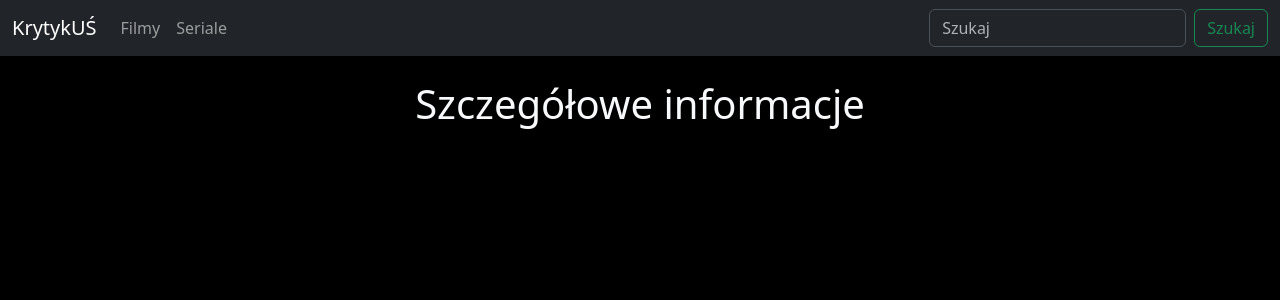
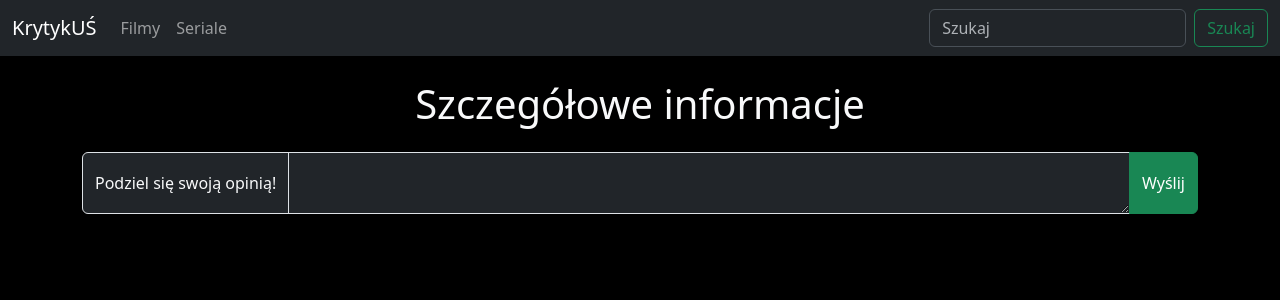
Before and after one commit to bylena3/ZIIBD, a React (Create React App) app in the folder frontend/: page /movies/1 in a window 1280 px wide. Shown: the top 300 px of the page. Built offline with nearby package versions, Linux system fonts and the light colour scheme; no server answers.

Commit message:
input, tymczasowy routing seriali

```diff
--- a/frontend/src/App.js
+++ b/frontend/src/App.js
@@ -17,6 +17,7 @@ function App() {
                     <Route path="/movies" element={<MoviesPage />} />
                     <Route path="/series" element={<SeriesPage />} />
                     <Route path="/movies/:id" element={<MovieContent />} />
+                    <Route path="/series/:id" element={<MovieContent />} />
                 </Routes>
             </div>
         </BrowserRouter>
--- a/frontend/src/components/MovieContent.jsx
+++ b/frontend/src/components/MovieContent.jsx
@@ -1,5 +1,5 @@
 import React, { useState, useEffect,} from "react";
-import { Card, Container, Row, Col, Button } from 'react-bootstrap';
+import { Card, Container, Row, Col, InputGroup, Form, Button } from 'react-bootstrap';
 import { data, Link } from "react-router-dom";
 
 export const MovieContent = () => {
@@ -29,6 +29,12 @@ export const MovieContent = () => {
             <h1 className="text-3xl font-bold text-light mb-4">Szczegółowe informacje</h1>
             <p className="mb-4 text-light"> </p>
 
+            <InputGroup>
+                <InputGroup.Text className="bg-dark text-light">Podziel się swoją opinią!</InputGroup.Text>
+                <Form.Control as="textarea" aria-label="With textarea" className="bg-dark text-light" />
+                <Button variant="success" id="button-addon2">Wyślij</Button>
+            </InputGroup>
+
             <Row xs={1} md={2} lg={3} className="g-4">
 
                     <Col>
```
